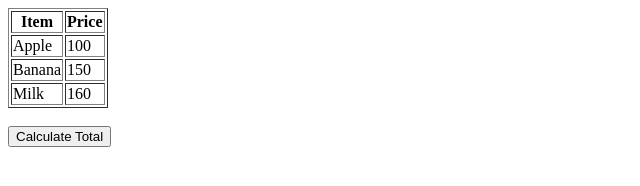
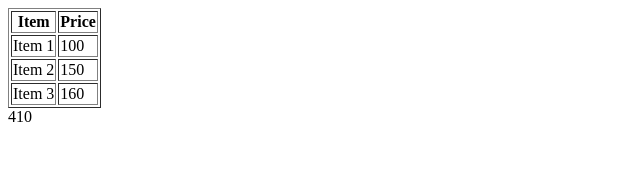
Before and after one commit to acciojob/grofers-checkout-soniyafaroda, a website: page main.html in a window 1280 px wide. Shown: the whole page, without its empty margins (0-640 px from the left). Drawn offline with Linux system fonts and the light colour scheme.

Commit message:
created a submission

```diff
--- a/main.html
+++ b/main.html
@@ -12,24 +12,21 @@
       <th>Price</th>
     </tr>
 
-    <!-- Whatever items you have… Cypress will change prices -->
+    <!-- your price rows; Cypress will overwrite them -->
     <tr class="item">
-      <td>Apple</td>
+      <td>Item 1</td>
       <td class="price">100</td>
     </tr>
     <tr class="item">
-      <td>Banana</td>
+      <td>Item 2</td>
       <td class="price">150</td>
     </tr>
     <tr class="item">
-      <td>Milk</td>
+      <td>Item 3</td>
       <td class="price">160</td>
     </tr>
 
   </table>
-
-  <br>
-  <button onclick="calculateTotal()">Calculate Total</button>
 
   <div id="ans"></div>
 
@@ -38,14 +35,17 @@
       const prices = document.querySelectorAll(".price");
       let total = 0;
 
-      prices.forEach(el => {
-        // clean string: keep only numbers and decimals
-        let value = el.textContent.replace(/[^0-9.]/g, "");
-        total += Number(value);
+      prices.forEach(p => {
+        let val = p.textContent.replace(/[^0-9.]/g, ""); // clean
+        total += Number(val);
       });
 
+      // Put total directly in #ans
       document.getElementById("ans").textContent = total;
     }
+
+    // auto-run the function so Cypress immediately gets the total
+    window.onload = calculateTotal;
   </script>
 
 </body>
```
